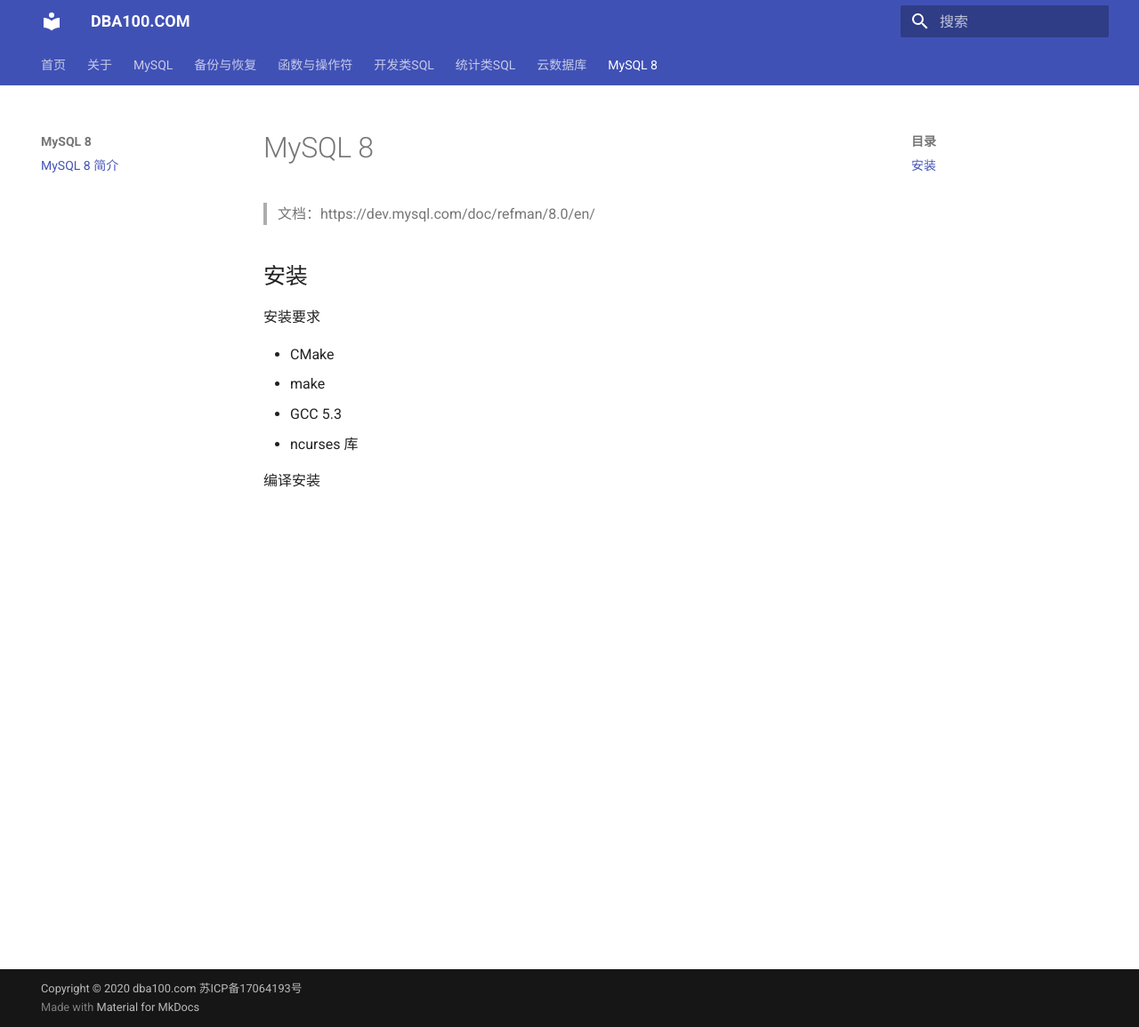
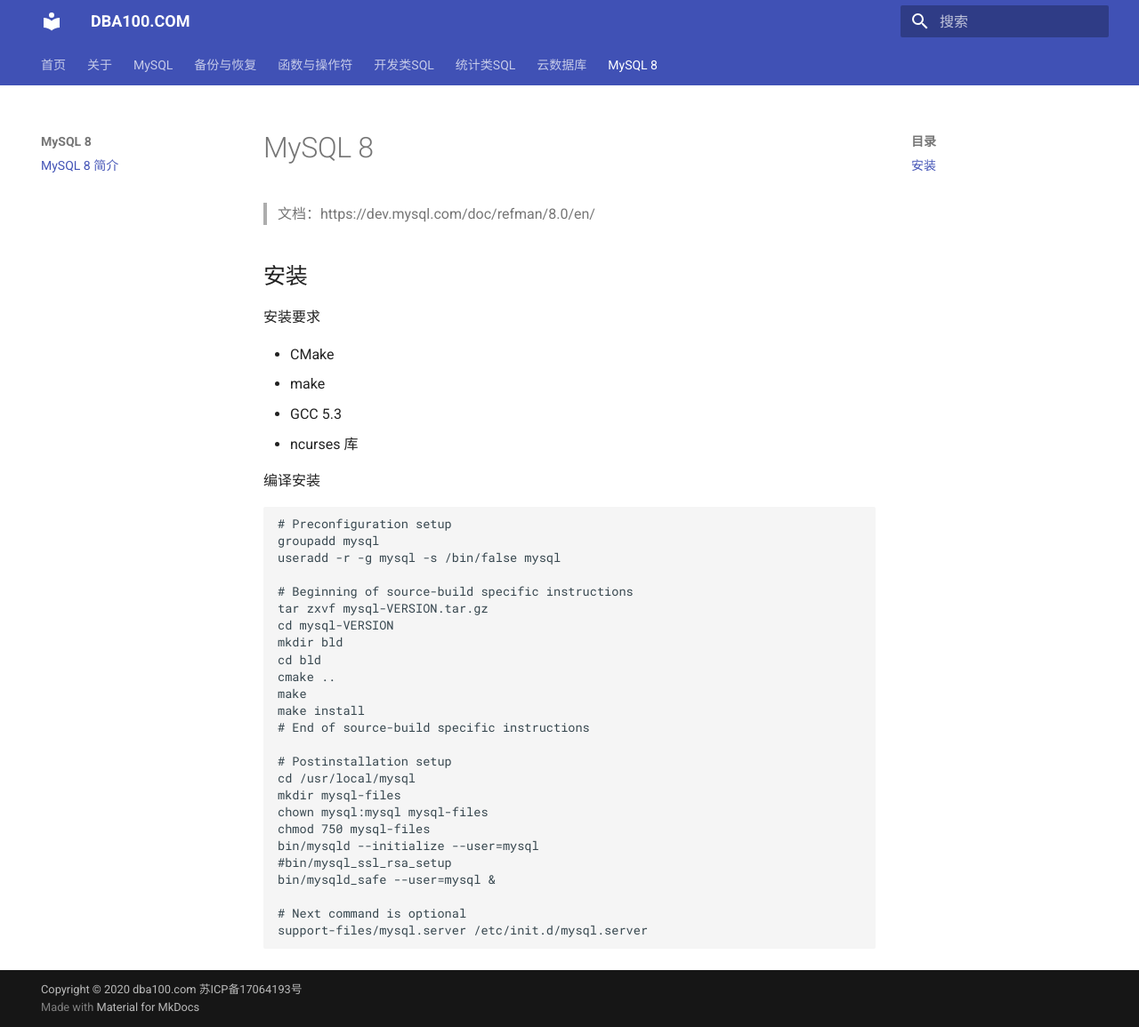
Before and after one commit to duliang123/dba100, an MkDocs documentation site: the page built from docs/mysql8/index.md, in a window 1280 px wide and 1155 px high. Shown: the whole window at 89% size. Built offline with MkDocs 1.6.1 and Material for MkDocs 9.7.7, drawn with Linux system fonts in a browser that asks for light colours.

Commit message:
Update index.md

````diff
--- a/docs/mysql8/index.md
+++ b/docs/mysql8/index.md
@@ -13,3 +13,31 @@
 * ncurses 库
 
 编译安装
+
+```
+# Preconfiguration setup
+groupadd mysql
+useradd -r -g mysql -s /bin/false mysql
+
+# Beginning of source-build specific instructions
+tar zxvf mysql-VERSION.tar.gz
+cd mysql-VERSION
+mkdir bld
+cd bld
+cmake ..
+make
+make install
+# End of source-build specific instructions
+
+# Postinstallation setup
+cd /usr/local/mysql
+mkdir mysql-files
+chown mysql:mysql mysql-files
+chmod 750 mysql-files
+bin/mysqld --initialize --user=mysql
+#bin/mysql_ssl_rsa_setup
+bin/mysqld_safe --user=mysql &
+
+# Next command is optional
+support-files/mysql.server /etc/init.d/mysql.server
+```
````
